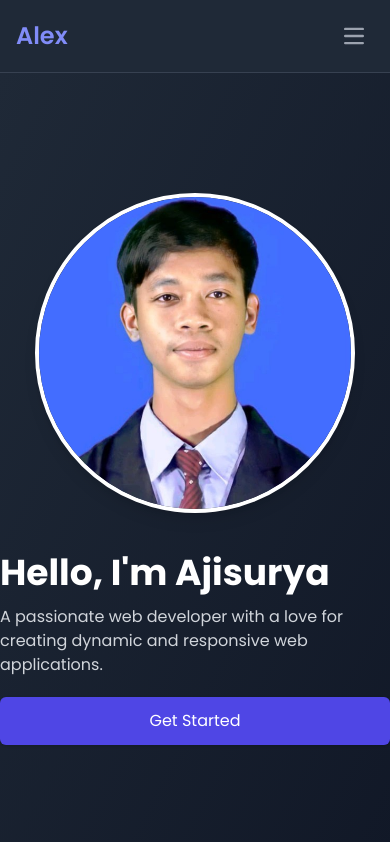
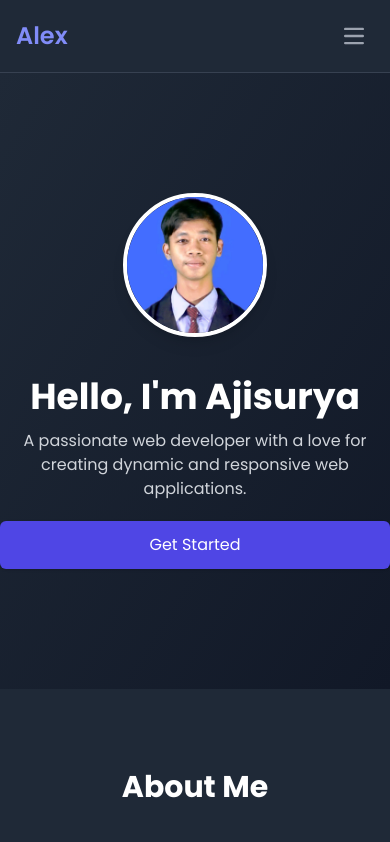
Before and after one commit to ajisurya775/portofolio, a website: page index.html in a window 390 px wide. Shown: the top 842 px of the page. Drawn offline with Linux system fonts and the light colour scheme.

Commit message:
add porto

```diff
--- a/index.html
+++ b/index.html
@@ -82,10 +82,10 @@
                 <div class="grid md:grid-cols-2 justify-between items-center gap-10 py-10">
                     <div class="mx-auto">
                         <img src="assets/images/profile_ajisurya.jpg" alt="image"
-                            class="rounded-full w-80 h-80 border-4 border-white shadow-lg hover:scale-105 transition-transform duration-300">
+                            class="rounded-full w-36 md:w-80 border-4 border-white shadow-lg hover:scale-105 transition-transform duration-300">
                     </div>
 
-                    <div class="w-full md:w-96 mx-auto">
+                    <div class="w-full md:w-96 mx-auto text-center md:text-left">
                         <h1 class="text-4xl font-bold text-white">Hello, I'm Ajisurya</h1>
                         <p class="mt-3 text-gray-300">A passionate web developer with a love for creating dynamic and
                             responsive web applications.</p>
@@ -213,7 +213,7 @@
 
                     <div class="flex justify-center">
                         <img src="assets/images/about_me-removebg.png" alt="About Me"
-                            class="w-72 md:w-[22rem] rounded-xl shadow-lg hover:scale-105 transition-transform duration-300 border border-gray-700" />
+                            class="w-64 md:w-[22rem] rounded-xl shadow-lg hover:scale-105 transition-transform duration-300 border border-gray-700" />
                     </div>
                 </div>
             </div>
```
Also changed, not shown: src/output.css.
